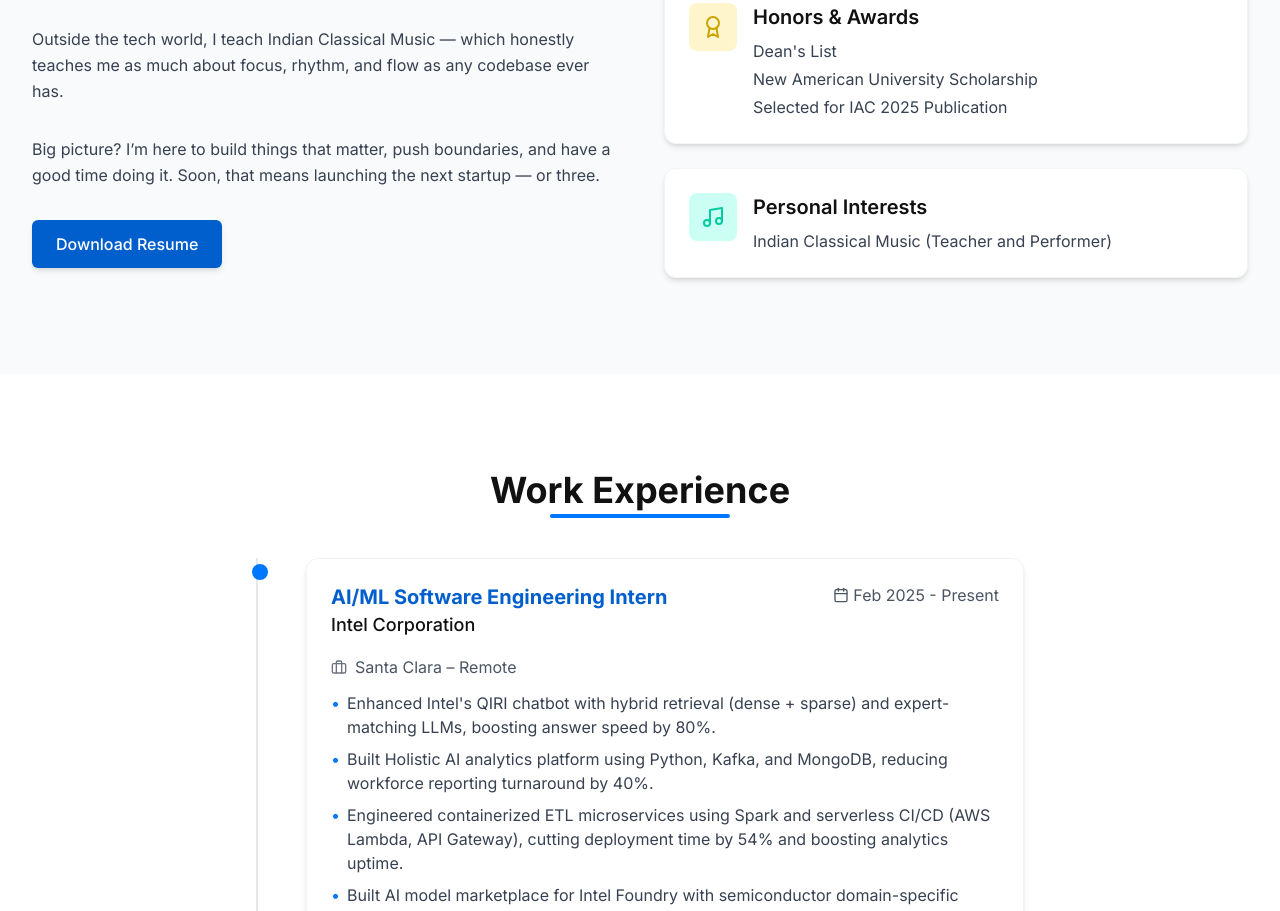
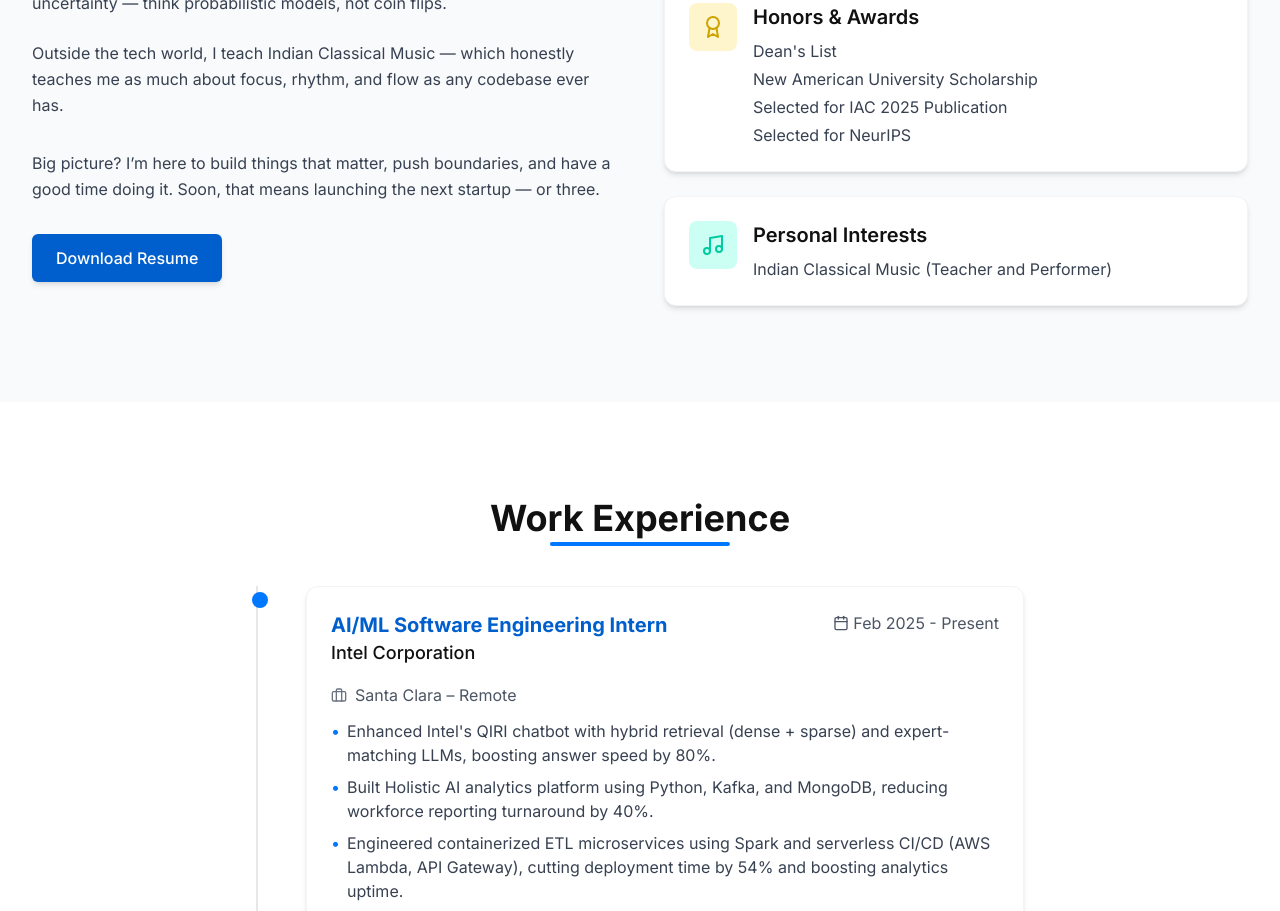
Before and after one commit to aarora80/arnavaroraortfolioweb, a React (Vite) app: page / in a window 1280 px wide. Shown: the part 1220-2131 px from the top of the page. Built offline with nearby package versions, Linux system fonts and the light colour scheme.

Commit message:
Updated About.tsx

```diff
--- a/src/components/About.tsx
+++ b/src/components/About.tsx
@@ -102,6 +102,7 @@ const About: React.FC = () => {
                     <li>Dean's List</li>
                     <li>New American University Scholarship</li>
                     <li>Selected for IAC 2025 Publication</li>
+                    <li>Selected for NeurIPS</li>
                   </ul>
                 </div>
               </div>
```
